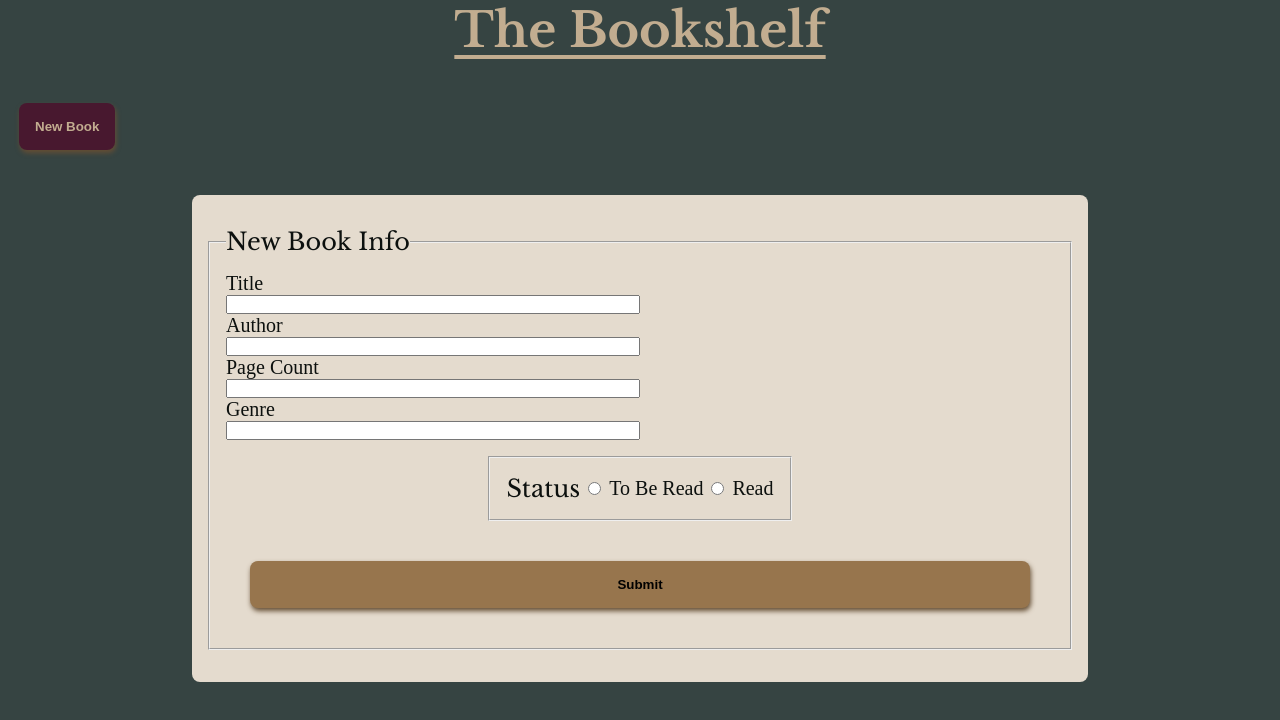
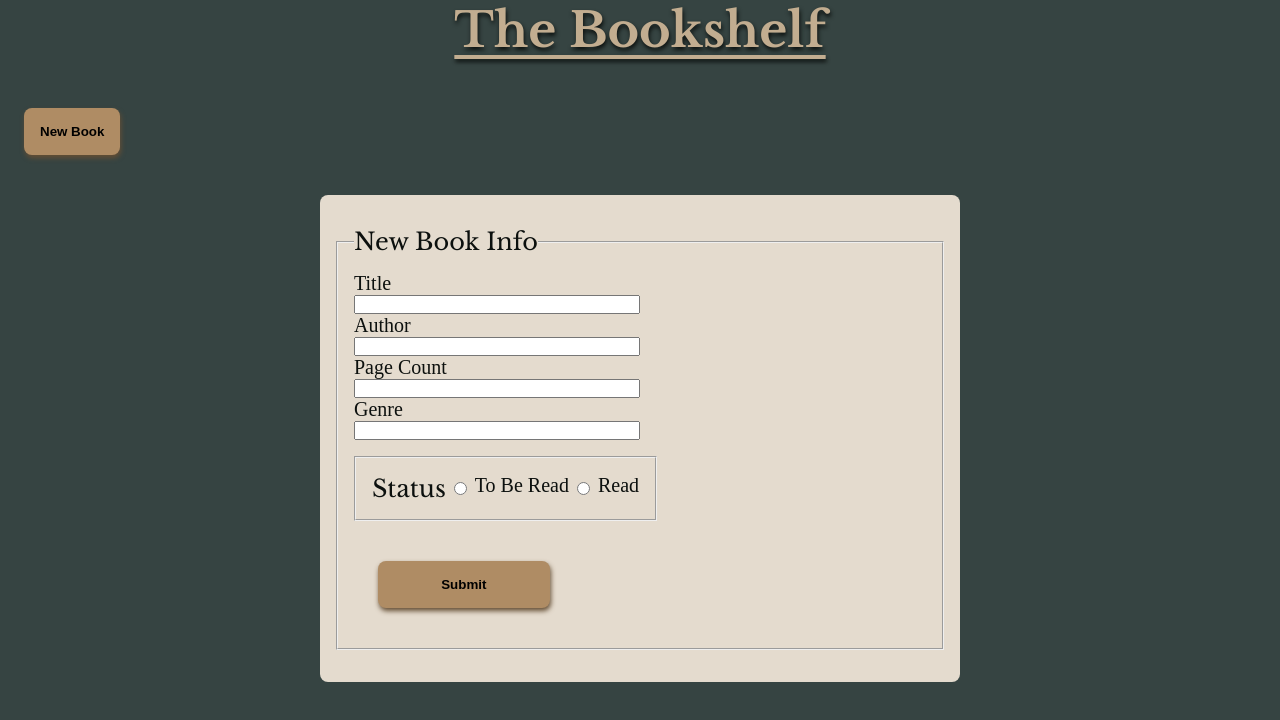
Before and after one commit to ebey04/BookShelf, a plain HTML site: page index.html in a window 1280 px wide. Both pictures are taken after a click on the button "New Book". Drawn offline with nearby package versions, Linux system fonts and the light colour scheme.

Commit message:
feat: add aria tags to HTML, fix radio button alignment, add shadow to h1

```diff
--- a/index.html
+++ b/index.html
@@ -21,7 +21,7 @@
 
     <section id="library"></section>
 
-    <button type="button" id="bookBTN" class="btn">New Book</button>
+    <button type="button" id="bookBTN" class="btn" aria-controls="form" aria-expanded="false">New Book</button>
 
 
     <form id="form">
--- a/styles.css
+++ b/styles.css
@@ -6,7 +6,7 @@
 
 :root{
     --text-color: #c2ad90;
-    --button-color: #97754d;
+    --button-color: #AF8C64;
     --secondary-color: #e4dbce;
     --secondary-text: #0c100e;
 }
@@ -23,6 +23,7 @@ header{
     font-size: 1.5rem;
     font-family: "Libre Baskerville";
     margin-bottom: 1.5rem;
+    text-shadow: 1px 3px 4px var(--secondary-text);
 }
 
 #library h3{
@@ -59,7 +60,7 @@ header{
     transition: transform 0.3s ease-in-out;
 }
 
-.btn:hover, .btn:focus{
+.btn:hover, .btn:focus-visible{
     transform: translateY(-5px) translateX(-5px);
     background-color: #48182f;
     color: var(--text-color)
@@ -71,7 +72,7 @@ form{
     border-radius: 8px;
     padding: 1rem;
     margin: 1rem auto;
-    width: 70%;
+    width: 50%;
     height: auto;
     display: none;
     font-size: 1.25rem;;
@@ -93,12 +94,29 @@ fieldset legend{
     font-family: "Libre Baskerville";
 }
 
+fieldset fieldset {
+    align-self: flex-start;
+    width: auto;
+    margin-left: 0;
+    margin-right: auto;
+}
+
 fieldset #mini{
     display: flex;
-    align-items: center;
+    align-items: left;
     gap: .5rem;
 }
 
 input[type="text"], input[type="number"]{
     max-width: 50%;
 }
+
+input:focus {
+    outline: 2px solid var(--button-color);
+    background-color: #fffaf3;
+}
+
+input[type="submit"]{
+    width: 30%;
+    align-items: center;
+}
```
